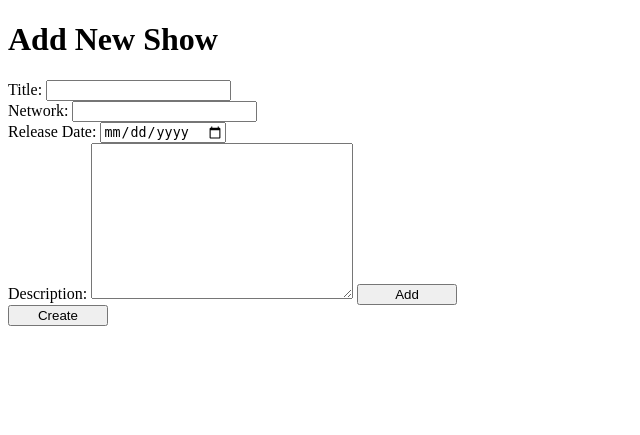
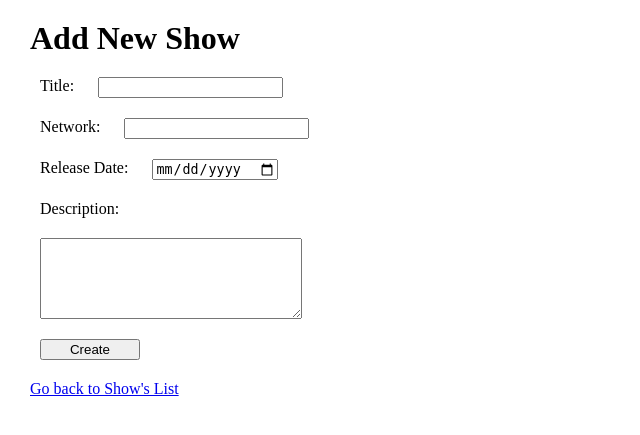
Before and after one commit to Scooterzt/TV_shows, a Django app: page /shows/new in a window 1280 px wide. Shown: the top 435 px of the page, without its empty margins (0-640 px from the left). Run offline with Django 3.2, Linux system fonts and the light colour scheme; parts of the project's set-up code (start-up, migrations or seed data) failed here and were passed over.

Commit message:
edit page update

```diff
--- a/apps/tv_show_app/templates/tv_show_app/display_show.html
+++ b/apps/tv_show_app/templates/tv_show_app/display_show.html
@@ -19,6 +19,9 @@
     <h3>Descriptions: </h3>
     <p>{{show.decription}}</p>
     <p>Last Upfated: {{show.updated_at}}</p>
-    <a href="/shows">Go back to Show's List</a> | <a href="/destroy/{{show.id}}">Delete Show</a>
+    <a href="/shows">Go back to Show's List</a> |
+    <a href="/destroy/{{show.id}}">Delete Show</a> |
+    <a href="/shows/{{show.id}}/edit/">Edit</a>
+
 </body>
 </html>
--- a/apps/tv_show_app/templates/tv_show_app/new.html
+++ b/apps/tv_show_app/templates/tv_show_app/new.html
@@ -5,20 +5,30 @@
     <meta name="viewport" content="width=device-width, initial-scale=1.0">
     <meta http-equiv="X-UA-Compatible" content="ie=edge">
     <title>Add New</title>
+    <style>
+        * {
+            margin: 10px;
+            vertical-align: top;
+        }
+        p{
+            display: inline-block;
+        }
+    </style>
 </head>
 <body>
     <h1>Add New Show</h1>
     <form action="/shows/add_show" method="POST">
         {% csrf_token %}
-        Title: <input type="text" name="show_title" required="required"><br>
-        Network: <input type="text" name="network"><br>
-        Release Date: <input type="date" name="release_date"><br>
-        Description:
-        <textarea name="decription" cols="30" rows="10"></textarea>
-        <input type="submit" name="submit" value="Add" style="width: 100px">
+        <p> Title: </p>
+        <input type="text" name="show_title" required="required"><br>
+        <p> Network: </p>
+        <input type="text" name="network"><br>
+        <p> Release Date: </p>
+        <input type="date" name="release_date"><br>
+        <p> Description: </p><br>
+        <textarea name="decription" cols="30" rows="5"></textarea><br>
+        <button type="submit" style="width: 100px">Create</button>
     </form>
-    <form action="/shows">
-        <input type="submit" value="Create" style="width: 100px">
-    </form>
+    <a href="/shows">Go back to Show's List</a>
 </body>
 </html>
--- a/apps/tv_show_app/templates/tv_show_app/shows.html
+++ b/apps/tv_show_app/templates/tv_show_app/shows.html
@@ -40,7 +40,8 @@
                 <td>{{show.release_date}}</td>
                 <td>
                     <a href="/shows/{{show.id}}">View</a>|
-                    <a href="/shows/{{show.id}}/edit">Edit</a>|
+                    <a href="/shows/{{show.id}}/edit/">Edit</a>|
+                    <a href="/destroy/{{show.id}}">Delete Show</a>
                 </td>
             </tr>
             {% endfor %}
--- a/apps/tv_show_app/urls.py
+++ b/apps/tv_show_app/urls.py
@@ -6,6 +6,7 @@ urlpatterns = [
     url(r'^shows/(?P<show_id>\d+)$', views.display_show),
     url(r'^shows/new$', views.new),
     url(r'^shows/add_show$', views.add_show),
-    url(r'^shows/(?P<show_id>\d+)/edit$', views.edit_page),
+    url(r'^shows/edit_show/(?P<show_id>\d+)$', views.edit_show),
+    url(r'^shows/(?P<show_id>\d+)/edit/$', views.edit_page),
     url(r'^destroy/(?P<show_id>\d+)$', views.destroy),
 ]
--- a/apps/tv_show_app/views.py
+++ b/apps/tv_show_app/views.py
@@ -23,7 +23,7 @@ def add_show(request):
         release_date=request.POST["release_date"],
         decription=request.POST["decription"],
         )
-    return redirect("/shows")
+    return redirect("/shows/" + str(new_show.id))
 
 def edit_page(request, show_id):
     context = {
@@ -31,11 +31,16 @@ def edit_page(request, show_id):
     }
     return render (request, "tv_show_app/edit.html", context)
 
+def edit_show(request, show_id):
+    edit_show = Shows.objects.get(id=show_id)
+    edit_show.title = request.POST["edit_title"]
+    edit_show.network = request.POST["network"]
+    edit_show.release_date = request.POST["release_date"]
+    edit_show.decription = request.POST["decription"]
+    edit_show.save()
+    return redirect ("/shows/" + str(edit_show.id))
 
-    # edit_show = Shows.objects.get(id=show_id)
-    # edit_show.title = request.POST["edit_title"]
-    # edit_show.network = request.POST["network"]
-    # edit_show.release_date = request.POST["release_date"]
+
 
 def destroy(request, show_id):
     Shows.objects.get(id = show_id).delete()
```
Also changed, not shown: apps/tv_show_app/templates/tv_show_app/edit.html (+20 -7 lines), db.sqlite3.
